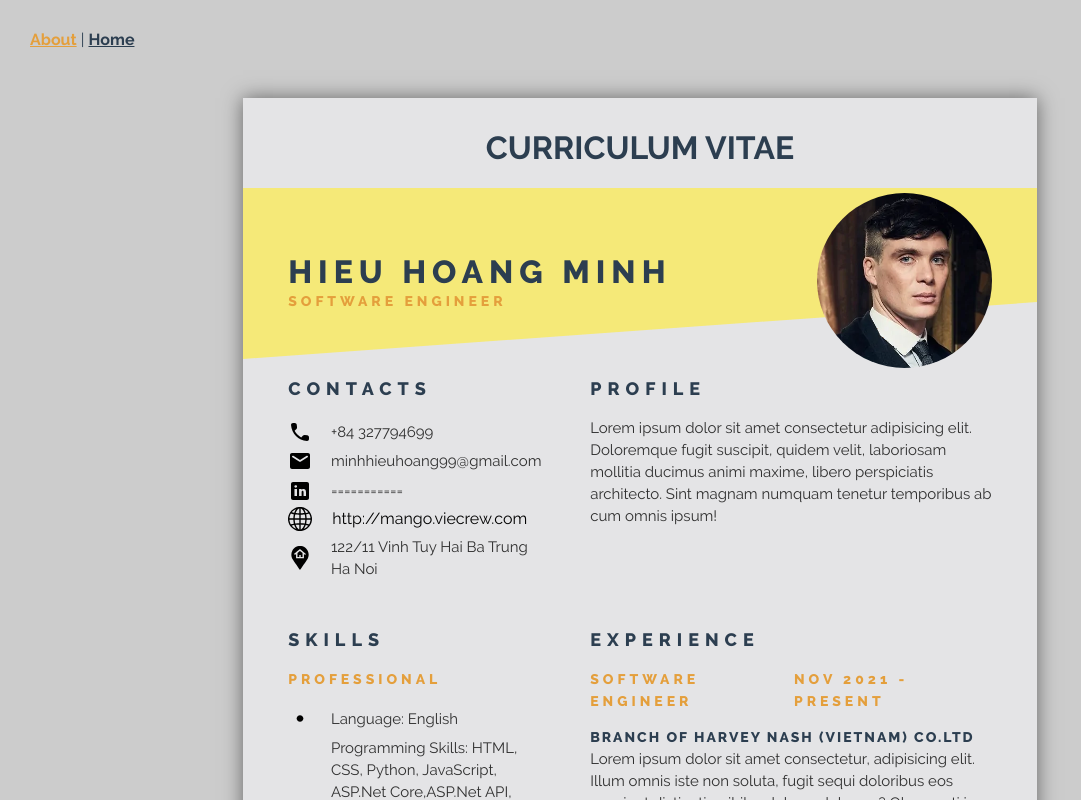
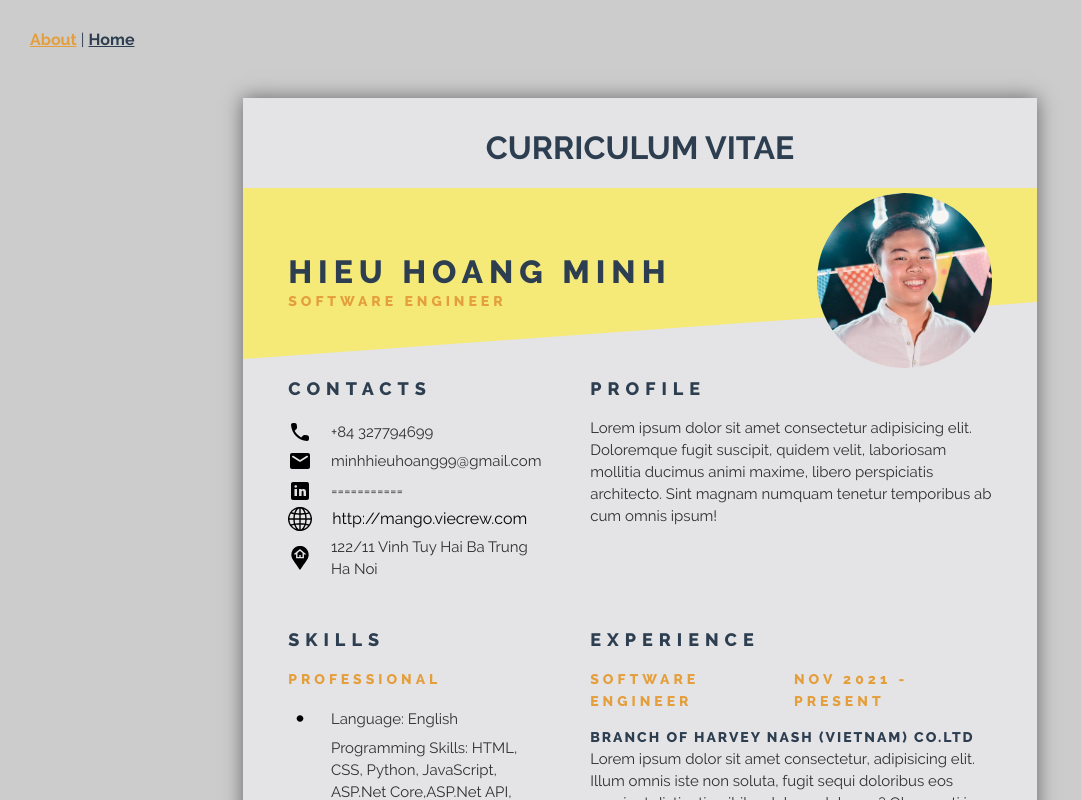
Before and after one commit to minhhieuhoang99/vue-k8s-gcp, a Vue app: page / in a window 1280 px wide. Shown: the top 800 px of the page, without its empty margins (0-1081 px from the left). Built offline with nearby package versions, Linux system fonts and the light colour scheme.

Commit message:
update ava on header

```diff
--- a/src/components/Header.vue
+++ b/src/components/Header.vue
@@ -7,7 +7,7 @@
       <SubTitle class="person-info-position" :text="position" />
     </div>
     <div class="person-photo">
-      <img class="person-photo-image" src="~@/assets/photo.png" />
+      <img class="person-photo-image" src="~@/assets/photo2.jpg" />
     </div>
   </div>
 </template>
```
